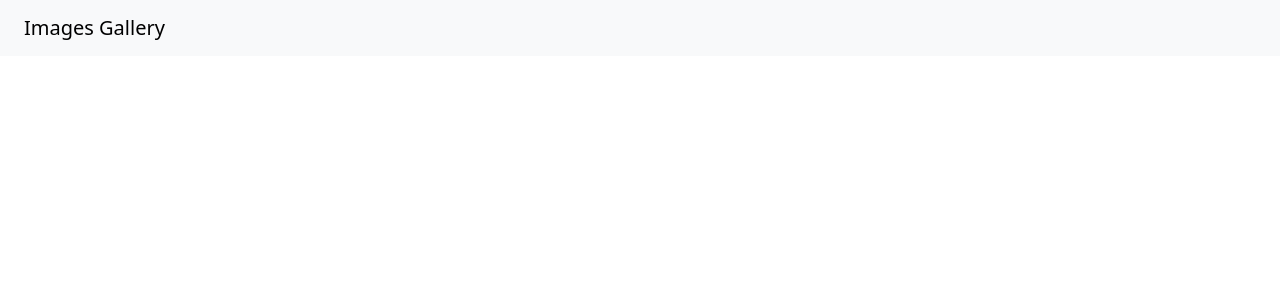
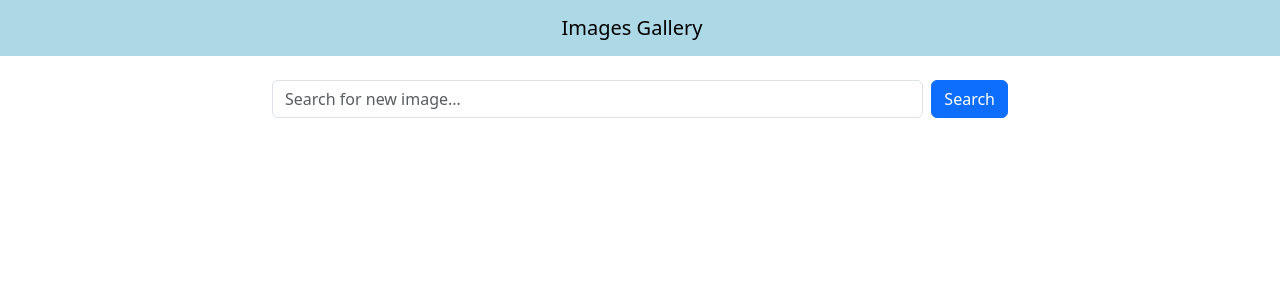
Before and after one commit to Wallace-Ben/React-Python-App, a React (Create React App) app: page / in a window 1280 px wide. Shown: the top 300 px of the page. Built offline with nearby package versions, Linux system fonts and the light colour scheme.

Commit message:
Adding a search component with state

```diff
--- a/src/App.js
+++ b/src/App.js
@@ -1,10 +1,23 @@
 import "bootstrap/dist/css/bootstrap.min.css";
 import Header from "./components/Header";
+import Search from "./components/Search";
+import { useState } from "react";
 
 function App() {
+  const [searchTerm, updateSearchTerm] = useState("");
+
+  function searchImageHandler(e) {
+    e.preventDefault();
+    console.log(searchTerm);
+  }
   return (
     <div className="App">
       <Header title="Images Gallery" />
+      <Search
+        onSearch={searchImageHandler}
+        searchTerm={searchTerm}
+        updateSearchTerm={updateSearchTerm}
+      />
     </div>
   );
 }
--- a/src/components/Header.js
+++ b/src/components/Header.js
@@ -1,10 +1,17 @@
 import React from "react";
-import { Navbar } from "react-bootstrap";
+import { Navbar, Container } from "react-bootstrap";
+import "../css/Header.css";
 
 const Header = ({ title }) => {
   return (
-    <Navbar bg="light" data-bs-theme="light" className="px-4 py-2">
-      <Navbar.Brand href="/">{title}</Navbar.Brand>
+    <Navbar
+      data-bs-theme="light"
+      className="px-4 py-2 custom-navbar"
+      variant={undefined}
+    >
+      <Container className="justify-content-center">
+        <Navbar.Brand href="/">{title}</Navbar.Brand>
+      </Container>
     </Navbar>
   );
 };
--- /dev/null
+++ b/src/components/Search.js
@@ -0,0 +1,27 @@
+import React from "react";
+import { Container, Row, Col, Form, Button } from "react-bootstrap";
+
+const Search = ({ onSearch, searchTerm, updateSearchTerm }) => {
+  return (
+    <Container className="mt-4">
+      <Form onSubmit={onSearch}>
+        <Row className="justify-content-center">
+          <Col xs={12} md={10} lg={8}>
+            <div className="d-flex gap-2">
+              <Form.Control
+                placeholder="Search for new image..."
+                value={searchTerm}
+                onChange={(e) => updateSearchTerm(e.target.value)}
+              />
+              <Button variant="primary" type="submit">
+                Search
+              </Button>
+            </div>
+          </Col>
+        </Row>
+      </Form>
+    </Container>
+  );
+};
+
+export default Search;
--- /dev/null
+++ b/src/css/Header.css
@@ -0,0 +1,3 @@
+.custom-navbar {
+  background-color: lightblue;
+}
```
